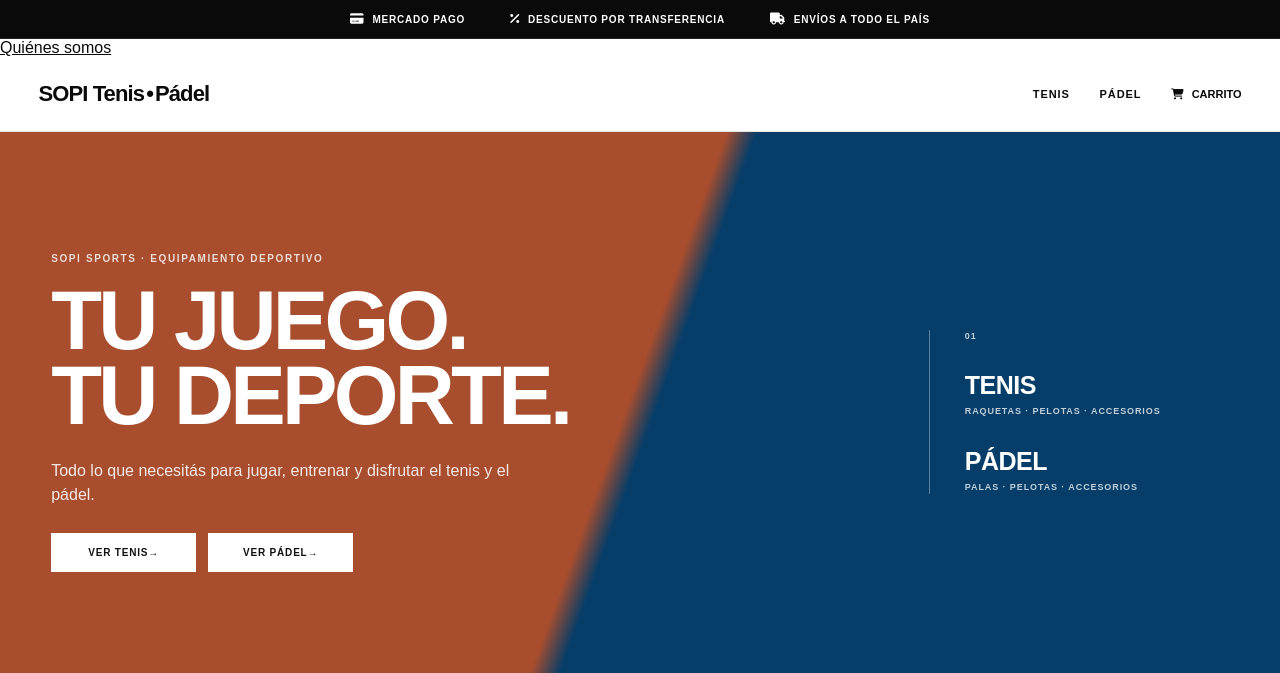
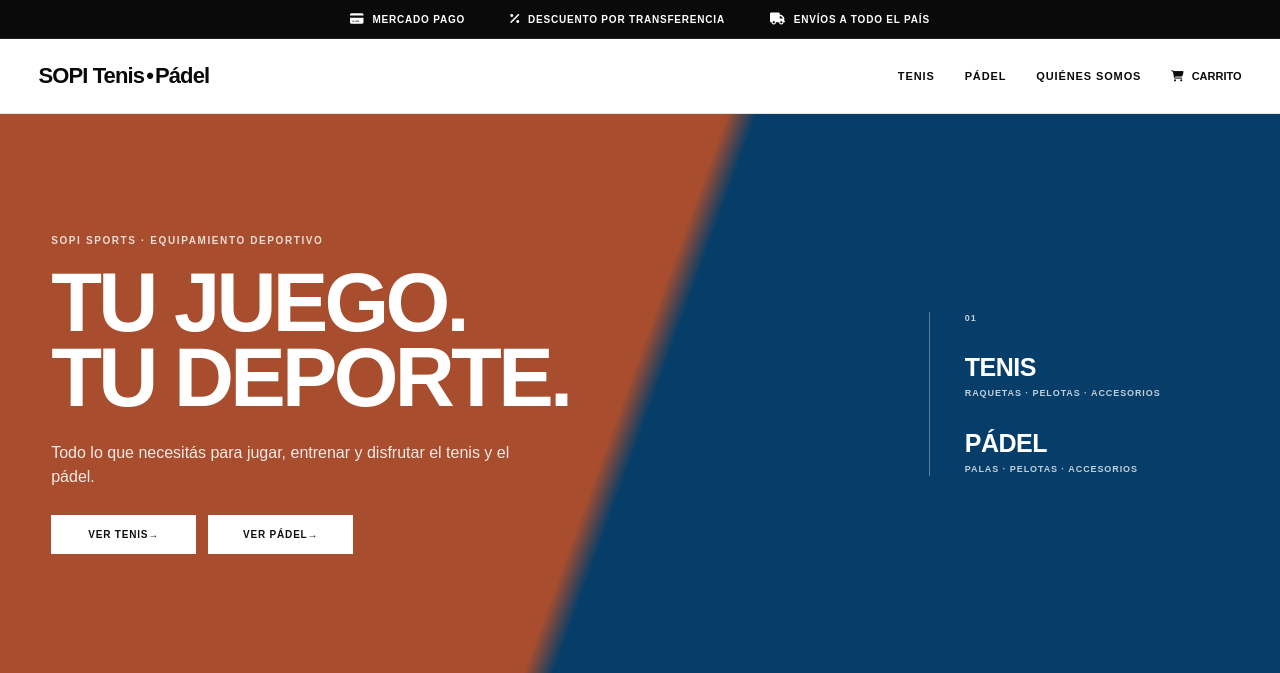
Before and after one commit to marian134/sopitenispadel, a Flask app: page / in a window 1280 px wide. Shown: the top 673 px of the page. Run offline with Flask 3, Linux system fonts and the light colour scheme.

Commit message:
revision de footer y home

```diff
--- a/templates/base.html
+++ b/templates/base.html
@@ -85,7 +85,7 @@
        ===================================================== -->
 
   <header class="nav">
-<a href="{{ url_for('quienes_somos') }}">Quiénes somos</a>
+
     <div class="container nav-row">
 
       <a href="{{ url_for('portada') }}" class="brand">
@@ -102,6 +102,10 @@
           </a>
 
         {% endfor %}
+         <a href="{{ url_for('quienes_somos') }}"
+           class="nav-sport-link{% if request.endpoint == 'quienes_somos' %} activo{% endif %}">
+          Quiénes somos
+        </a>
 
       </nav>
 
@@ -157,6 +161,7 @@
   <p><a href="{{ url_for('legales.contacto') }}">Contacto</a></p>
   <p><a href="{{ url_for('legales.terminos') }}">Términos y condiciones</a></p>
   <p><a href="{{ url_for('legales.privacidad') }}">Política de privacidad</a></p>
+  <p><a href="{{ url_for('quienes_somos') }}">Quiénes somos</a></p>
 </div>
         <!-- MARCA -->
 
```
